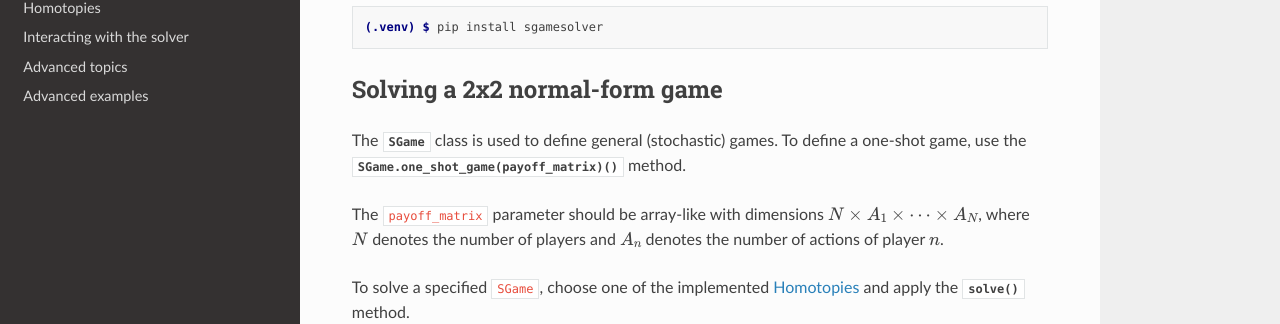
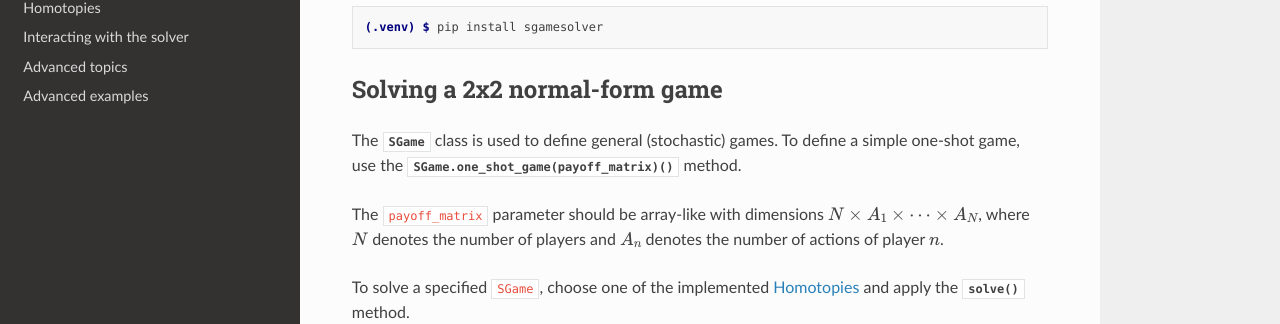
Before and after one commit to seibelsh/sgamesolver, a Sphinx documentation site: the page built from docs/source/tutorial.rst, in a window 1280 px wide and 1289 px high. Shown: the part 258-582 px from the top of the window. Built offline with Sphinx 7.4.7 and the Read the Docs theme 2.0.0, drawn with Linux system fonts in a browser that asks for light colours.

```diff
--- a/docs/source/tutorial.rst
+++ b/docs/source/tutorial.rst
@@ -17,8 +17,8 @@ Solving a 2x2 normal-form game
 ------------------------------
 
 The :py:class:`SGame` class is used to define general (stochastic) games.
-To define a one-shot game, use the
-:py:meth:`SGame.one_shot_game(payoff_matrix)` method.
+To define a simple one-shot game, use the
+:py:func:`SGame.one_shot_game(payoff_matrix)` method.
 
 The ``payoff_matrix`` parameter should be array-like with
 dimensions :math:`N \times A_1 \times \dots \times A_N`,
@@ -26,7 +26,7 @@ where :math:`N` denotes the number of players
 and :math:`A_n` denotes the number of actions of player :math:`n`.
 
 To solve a specified ``SGame``, choose one of the implemented :doc:`homotopies`
-and apply the :py:meth:`.solve()` method.
+and apply the :py:func:`.solve()` method.
 
 Simple example with two players and two actions each: |wiki_link|
 
```
